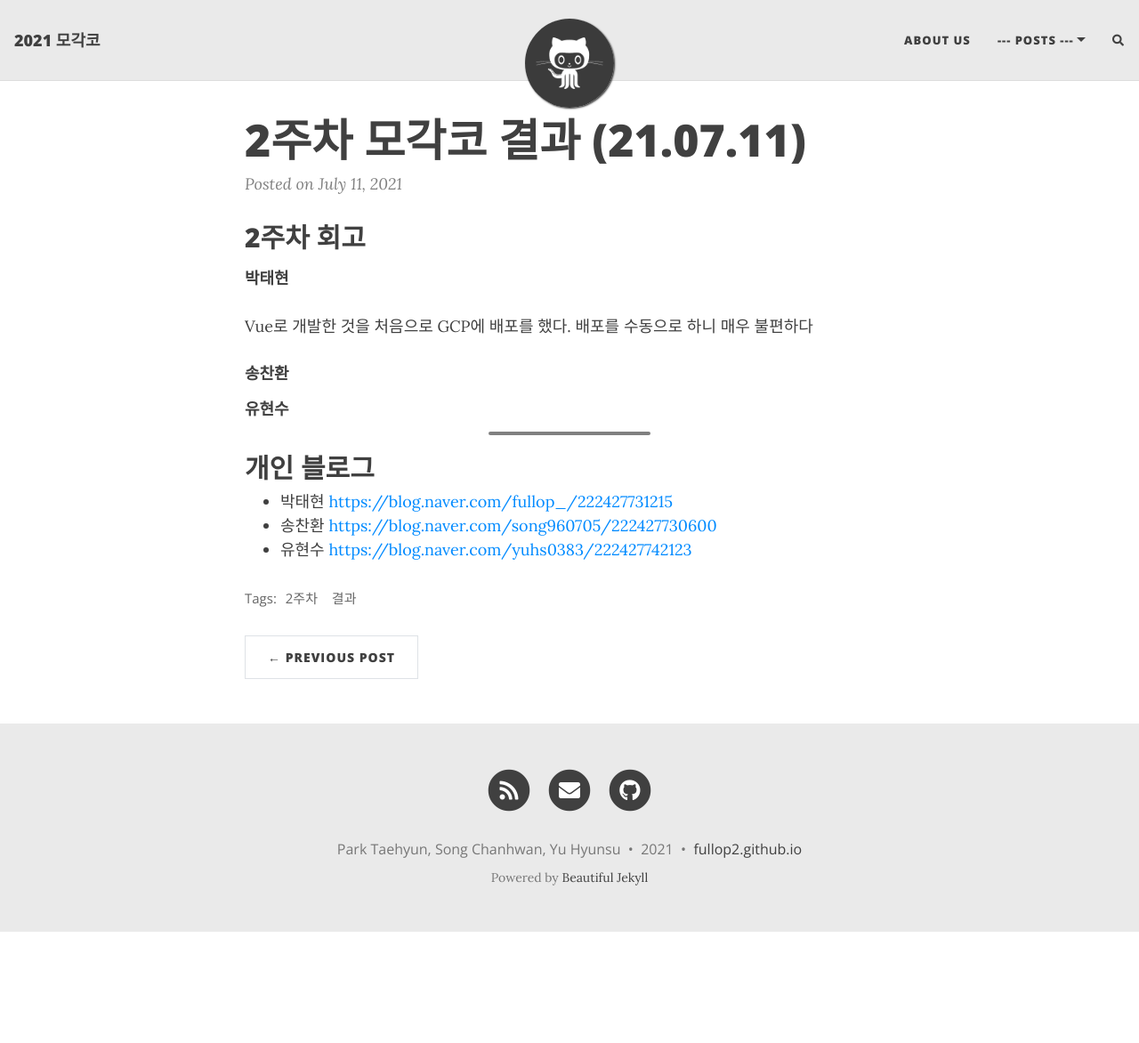
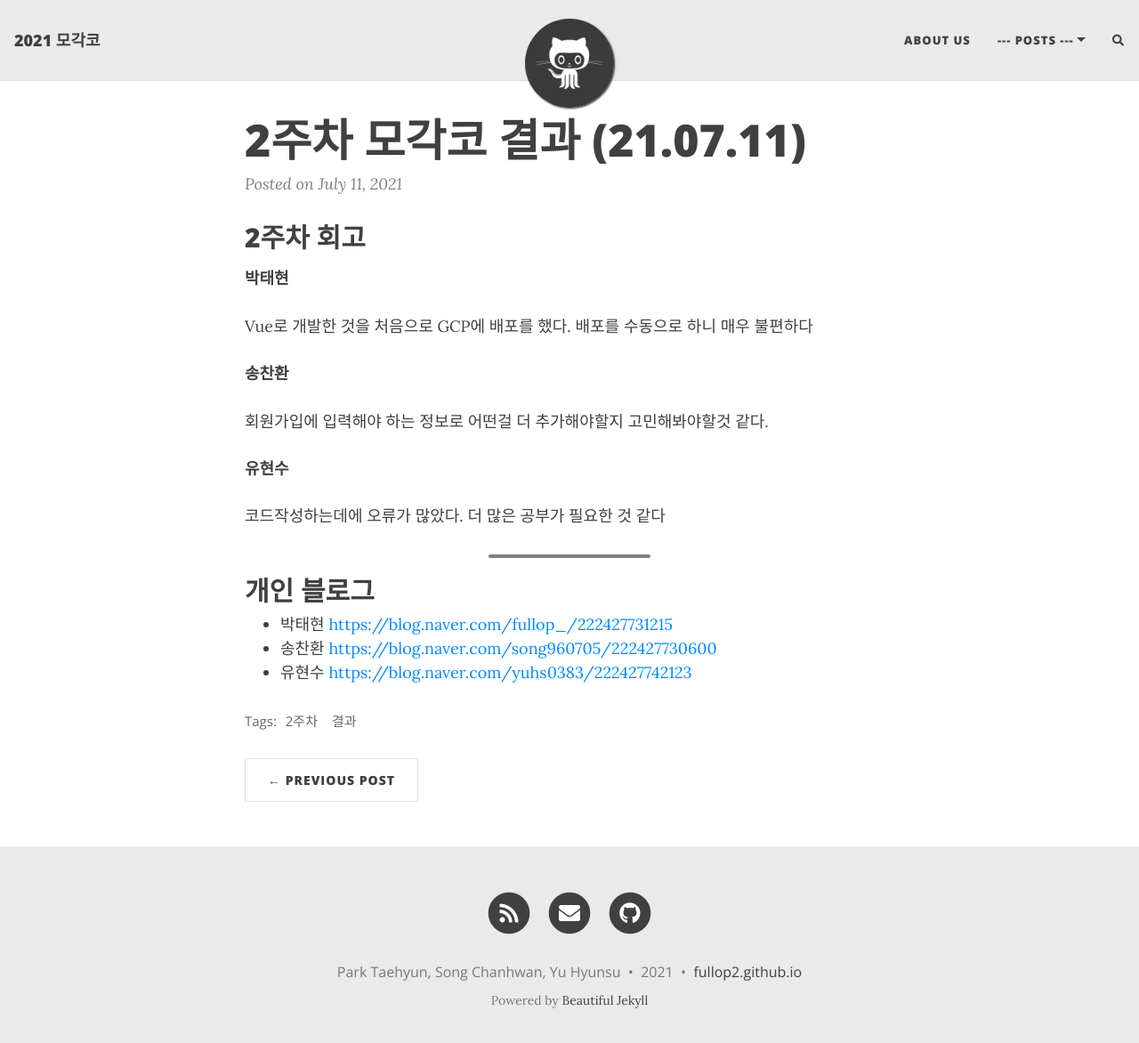
Before and after one commit to fullop2/fullop2.github.io, a Jekyll site: the page built from _posts/2021-07-11-week-2-result.md, in a window 1280 px wide and 1185 px high. Shown: the top 1172 px of the window at 89% size. Built offline with Jekyll 4.4.1, drawn with Linux system fonts in a browser that asks for light colours; nearby versions of some CDN libraries; comment, search, counter and statistics services are not loaded.

Commit message:
한줄평 추가

```diff
--- a/_posts/2021-07-11-week-2-result.md
+++ b/_posts/2021-07-11-week-2-result.md
@@ -12,10 +12,10 @@ comments: true
 Vue로 개발한 것을 처음으로 GCP에 배포를 했다. 배포를 수동으로 하니 매우 불편하다
 
 #### 송찬환
-
+회원가입에 입력해야 하는 정보로 어떤걸 더 추가해야할지 고민해봐야할것 같다.
 
 #### 유현수
-
+코드작성하는데에 오류가 많았다. 더 많은 공부가 필요한 것 같다
 
 ---
 ## 개인 블로그
```
